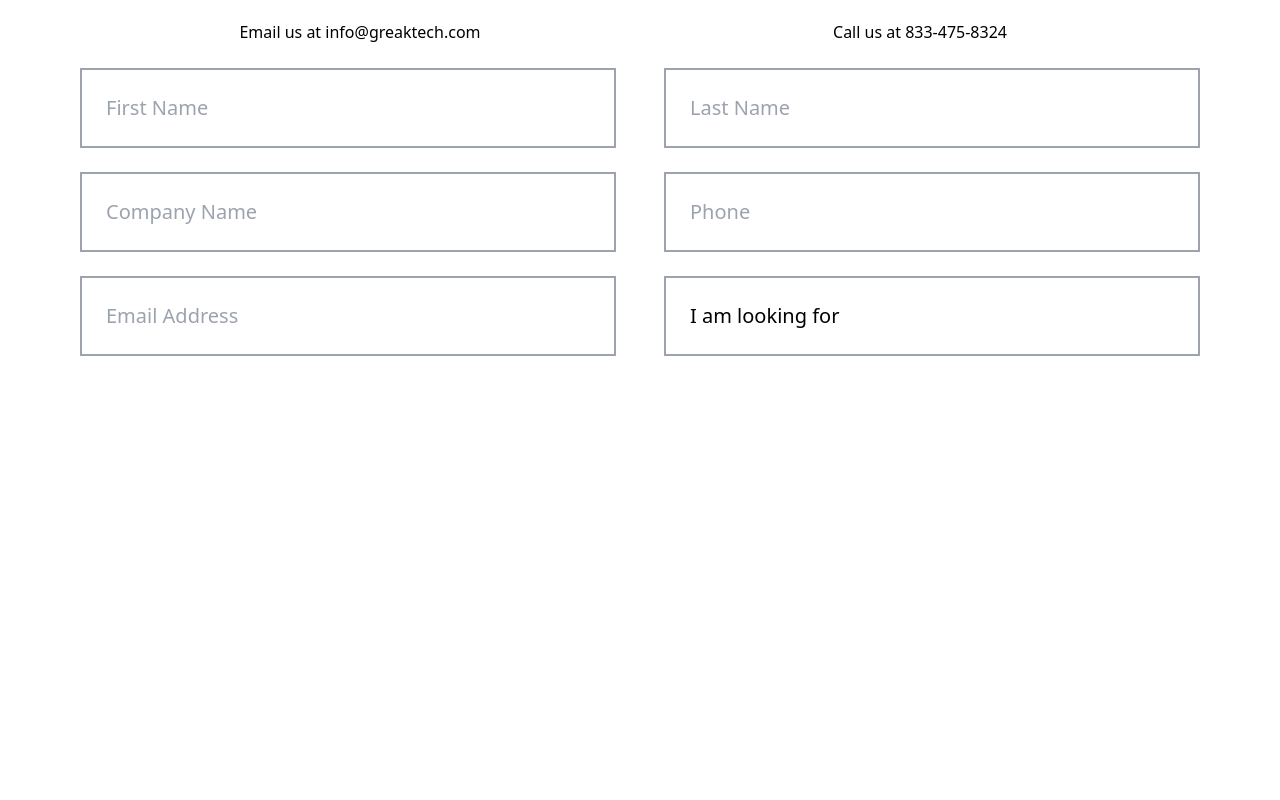
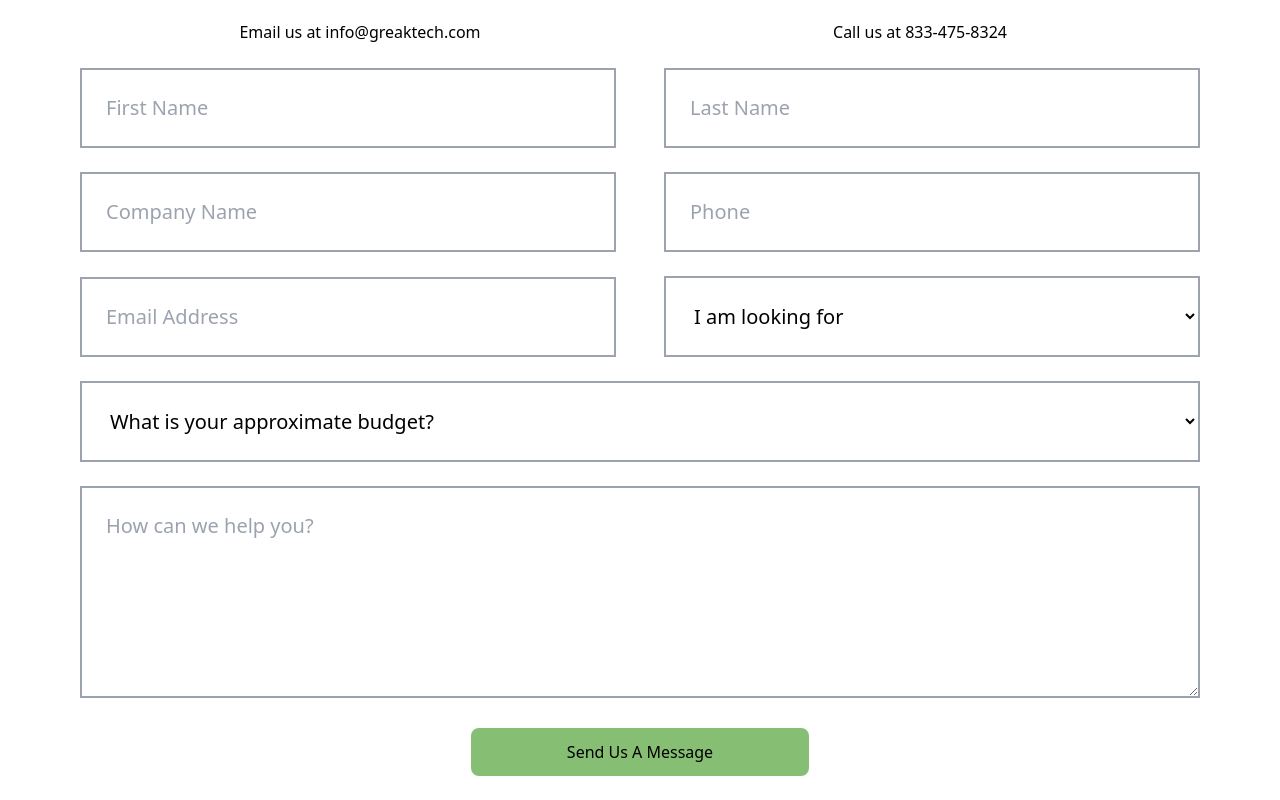
Before and after one commit to NotCJSBirdie/greaktech2022, a Next.js app: page /components/Form in a window 1280 px wide. Shown: the part 260-1060 px from the top of the page. Before the commit the page ends 800 px from the top, so only its background shows below. Built offline with nearby package versions, Linux system fonts and the light colour scheme.

Commit message:
version 4.8

```diff
--- a/package.json
+++ b/package.json
@@ -11,12 +11,14 @@
   "dependencies": {
     "bootstrap": "^5.1.3",
     "next": "12.1.0",
+    "rc-dropdown": "^3.3.2",
     "react": "17.0.2",
     "react-bootstrap": "^2.1.2",
     "react-dom": "17.0.2",
     "react-dropdown": "^1.9.2",
     "react-image-gallery": "^1.2.7",
     "react-multi-carousel": "^2.8.0",
+    "react-select": "^5.2.2",
     "react-slick": "^0.28.1",
     "react-slidedown": "^2.4.7",
     "react-transition-group": "^4.4.2",
--- a/pages/components/Form.tsx
+++ b/pages/components/Form.tsx
@@ -1,5 +1,6 @@
 import React from "react";
 import styles from "../../styles/Form.module.css";
+import { useState } from "react";
 
 const Form = () => {
   return (
@@ -67,20 +68,49 @@ const Form = () => {
           ></input>
         </div>
 
-        <div id={styles.selectdiv} className="w-1/2 text-center">
-          <select
-            name="I am looking for"
-            placeholder="I am looking for"
-            className=" w-full appearance-none border-2 border-gray-400 bg-white p-6 text-xl focus:outline-none"
-          >
+        <div className="w-1/2">
+          <select className="w-full border-2 border-gray-400 bg-white p-6 text-xl">
             <option value="" disabled selected>
               I am looking for
             </option>
-            <option>Volvo</option>
-            <option>Saab</option>
-            <option>Mercedes</option>
-            <option>Audi</option>
+            <option>Application Development</option>
+            <option>Cybersecurity</option>
+            <option>Cloud Services</option>
+            <option>Technical Consulting</option>
+            <option>Other</option>
           </select>
+        </div>
+      </div>
+
+      <div className="my-6 flex flex-row items-center">
+        <div className="w-full">
+          <select className="w-full border-2 border-gray-400 bg-white p-6 text-xl">
+            <option value="" disabled selected>
+              What is your approximate budget?
+            </option>
+            <option>$0 - $50,000</option>
+            <option>$50,000 - $150,000</option>
+            <option>$150,000 - $250,000</option>
+            <option>$250,000 - $500,000</option>
+            <option>$500,000+</option>
+          </select>
+        </div>
+      </div>
+
+      <div className="my-6 flex flex-row items-center">
+        <div className="w-full">
+          <textarea
+            className="w-full border-2 border-gray-400 px-6 pb-32 pt-6 text-xl focus:outline-none"
+            placeholder="How can we help you?"
+          ></textarea>
+        </div>
+      </div>
+
+      <div className="my-6 flex flex-row items-center">
+        <div className="flex w-full flex-col items-center">
+          <button id={styles.buttonform} className="rounded-lg py-3 px-24">
+            Send Us A Message
+          </button>
         </div>
       </div>
     </div>
--- a/pages/letsgetstarted.tsx
+++ b/pages/letsgetstarted.tsx
@@ -1,4 +1,5 @@
 import React from "react";
+import Footer from "./components/Footer";
 import Form from "./components/Form";
 import Header from "./components/Header";
 
@@ -8,6 +9,8 @@ const letsgetstarted = () => {
       <Header />
 
       <Form />
+
+      <Footer />
     </div>
   );
 };
--- a/styles/Form.module.css
+++ b/styles/Form.module.css
@@ -1,44 +1,4 @@
-.selectdiv {
-  position: relative;
-  /*Don't really need this just for demo styling*/
-
-  float: left;
-  min-width: 200px;
-  margin: 50px 33%;
+#buttonform {
+  background-color: #86be73;
+  border-color: #86be73;
 }
-
-.selectdiv:after {
-  content: "\f078";
-  font: normal normal normal 17px/1 FontAwesome;
-  color: #0ebeff;
-  right: 11px;
-  top: 6px;
-  height: 34px;
-  padding: 15px 0px 0px 8px;
-  border-left: 1px solid #0ebeff;
-  position: absolute;
-  pointer-events: none;
-}
-
-.selectdiv select {
-  -webkit-appearance: none;
-  -moz-appearance: none;
-  appearance: none;
-  /* Add some styling */
-
-  display: block;
-  width: 100%;
-  max-width: 320px;
-  height: 50px;
-  float: right;
-  margin: 5px 0px;
-  padding: 0px 24px;
-  font-size: 16px;
-  line-height: 1.75;
-  color: #333;
-  background-color: #ffffff;
-  background-image: none;
-  border: 1px solid #0ebeff;
-  -ms-word-break: normal;
-  word-break: normal;
-}
```
Also changed, not shown: 1 other file (tests, documents, lock files or other folders).
